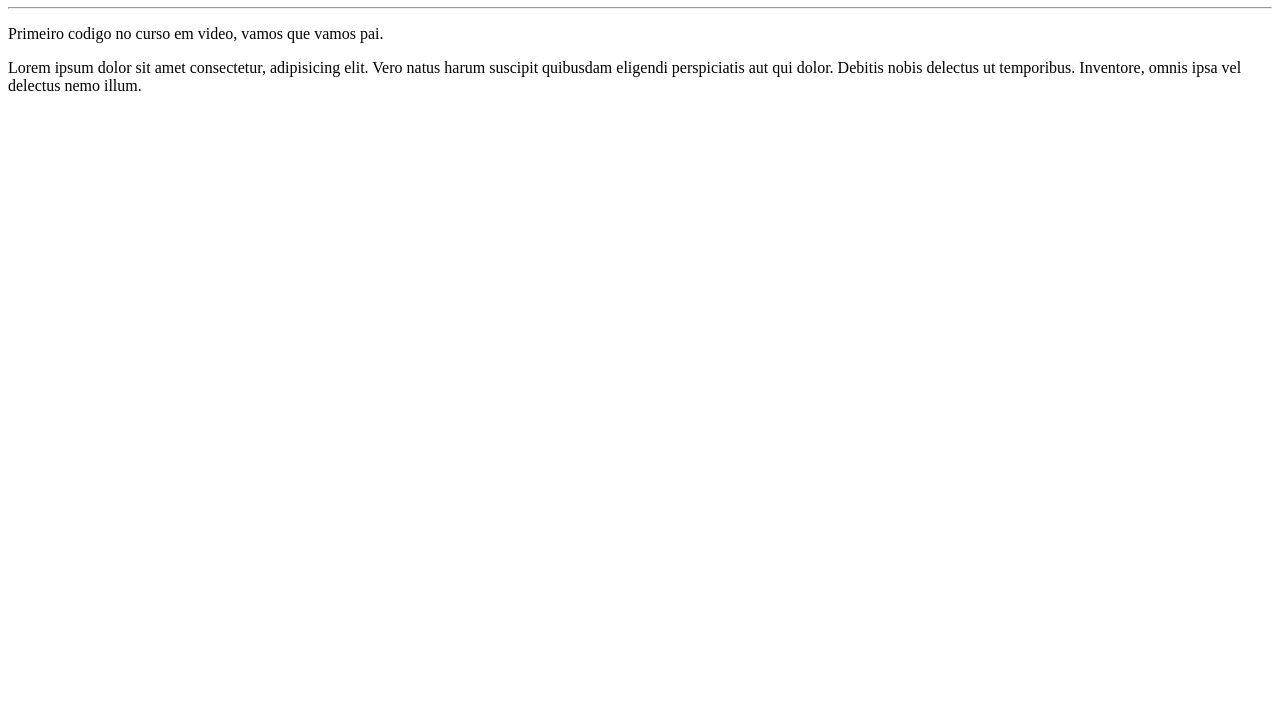
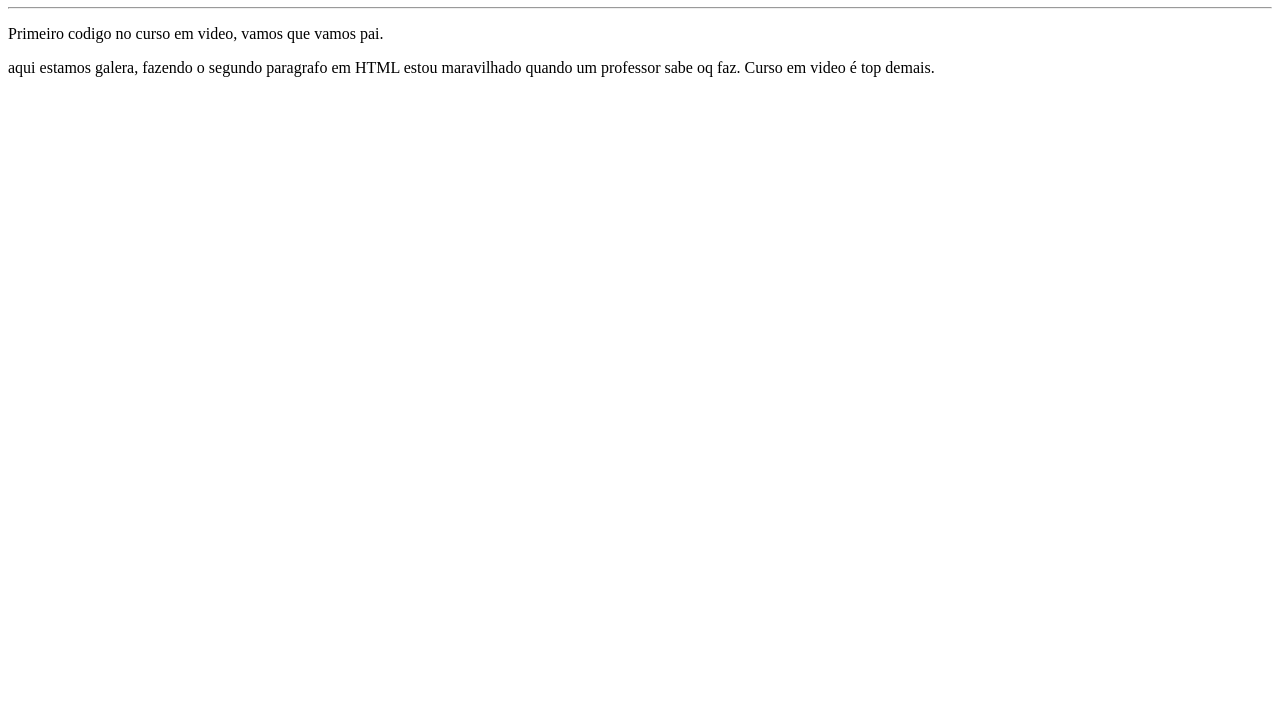
Before and after one commit to CleitisomAndrade/ola_mundo, a plain HTML site: page site-exemplo/index.html in a window 1280 px wide. Shown: the part 73-800 px from the top of the page. Drawn offline with Linux system fonts and the light colour scheme.

Commit message:
atualizaçao do paragrafo

```diff
--- a/site-exemplo/index.html
+++ b/site-exemplo/index.html
@@ -10,6 +10,6 @@
    <h1>Olá, Mundo!</h1>
    <hr>
    <p>Primeiro codigo no curso em video, vamos que vamos pai.</p>
-   <p>Lorem ipsum dolor sit amet consectetur, adipisicing elit. Vero natus harum suscipit quibusdam eligendi perspiciatis aut qui dolor. Debitis nobis delectus ut temporibus. Inventore, omnis ipsa vel delectus nemo illum.</p>
+   <p>aqui estamos galera, fazendo o segundo paragrafo em HTML estou maravilhado quando um professor sabe oq faz. Curso em video é top demais. </p>
 </body>
 </html>
```
